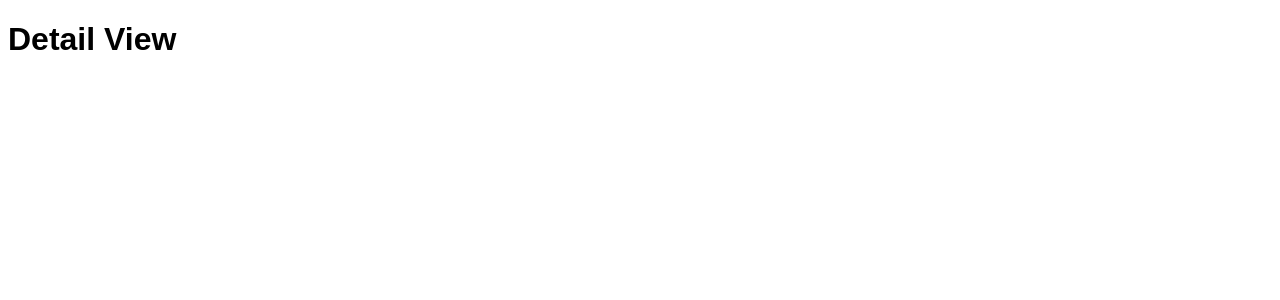
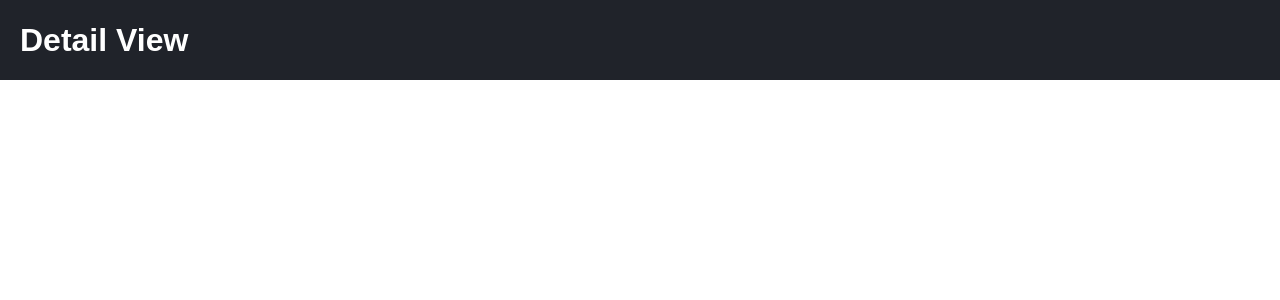
Before and after one commit to regitron/detail-view, a React (Create React App) app: page / in a window 1280 px wide. Shown: the top 300 px of the page. Built offline with nearby package versions, Linux system fonts and the light colour scheme.

Commit message:
moved header to layout

```diff
--- a/src/App.js
+++ b/src/App.js
@@ -1,10 +1,10 @@
+import Header from './layout/Header';
+
 import './App.module.scss';
 function App() {
   return (
     <div className="App">
-      <header className="App-header">
-        <h1>Detail View</h1>
-      </header>
+      <Header></Header>
     </div>
   );
 }
--- a/src/App.module.scss
+++ b/src/App.module.scss
@@ -1,3 +1,6 @@
-body{
-    font-family: sans-serif;
+body {
+  font-family: sans-serif;
+  -webkit-font-smoothing: antialiased;
+  -moz-osx-font-smoothing: grayscale;
+  margin: 0;
 }
--- /dev/null
+++ b/src/layout/Header.js
@@ -0,0 +1,11 @@
+import "./Header.module.scss";
+
+function Header() {
+  return (
+    <header>
+      <h1>Detail View</h1>
+    </header>
+  );
+}
+
+export default Header;
--- /dev/null
+++ b/src/layout/Header.module.scss
@@ -0,0 +1,8 @@
+header {
+    background-color: #20232a;
+    height: 80px;
+    display: flex;
+    align-items: center;
+    color: white;
+    padding: 0 20px;
+  }
```
